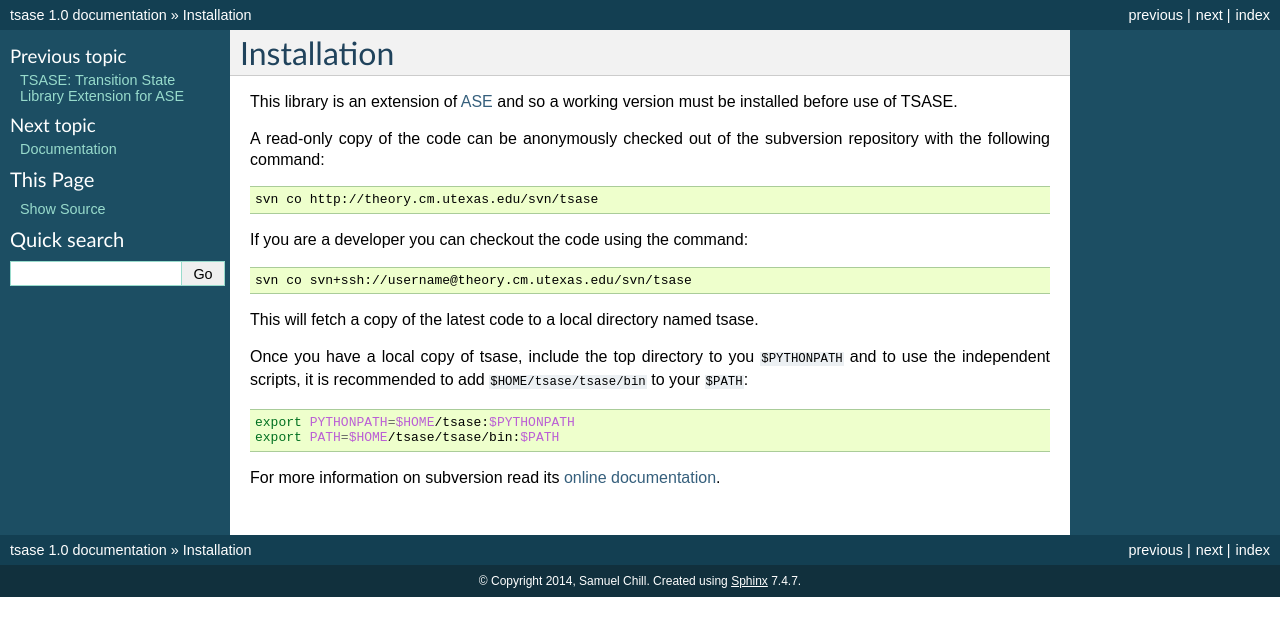
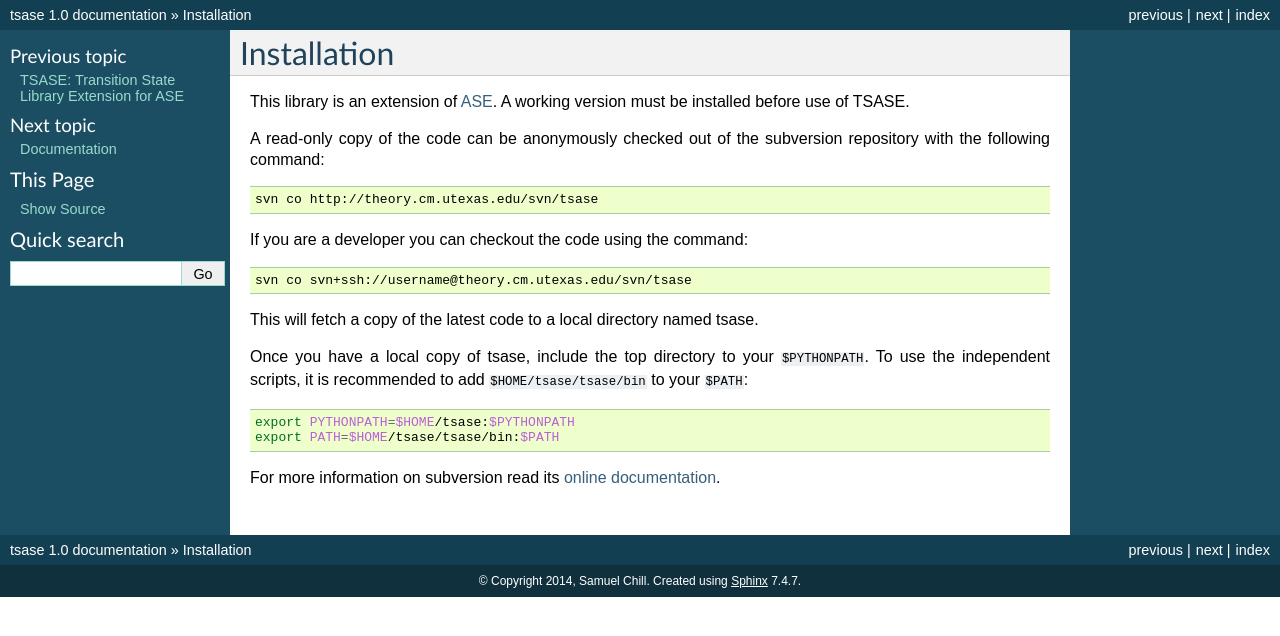
Before and after one commit to HaoLiSky/TSASE, a Sphinx documentation site: the page built from docs/installation.txt, in a window 1280 px wide. Shown: the top 636 px of the page. Built offline with Sphinx 7.4.7, drawn with Linux system fonts in a browser that asks for light colours; pages that are not in the unit, such as notebooks, are missing from menus.

Commit message:
docs updates

```diff
--- a/docs/installation.txt
+++ b/docs/installation.txt
@@ -5,14 +5,17 @@
 Installation
 ================================
 
-This library is an extension of `ASE`_ and so a working version must be installed before use of TSASE.
+This library is an extension of `ASE`_.
+A working version must be installed before use of TSASE.
 
-A read-only copy of the code can be anonymously checked out of the subversion
-repository with the following command:
+A read-only copy of the code can be anonymously checked out
+of the subversion repository with the following command:
+
 
 .. code-block:: sh
 
     svn co http://theory.cm.utexas.edu/svn/tsase
+
 
 If you are a developer you can checkout the code using the command:
 
@@ -22,7 +25,9 @@ If you are a developer you can checkout the code using the command:
 
 This will fetch a copy of the latest code to a local directory named tsase.
 
-Once you have a local copy of tsase, include the top directory to you ``$PYTHONPATH`` and to use the independent scripts, it is recommended to add ``$HOME/tsase/tsase/bin`` to your ``$PATH``:
+Once you have a local copy of tsase, include the top directory to your ``$PYTHONPATH``.
+To use the independent scripts, it is recommended to add ``$HOME/tsase/tsase/bin`` to your ``$PATH``:
+
 
 .. code-block:: sh
 
@@ -30,6 +35,7 @@ Once you have a local copy of tsase, include the top directory to you ``$PYTHONP
     export PATH=$HOME/tsase/tsase/bin:$PATH
 
 
+
 For more information on subversion read its `online documentation`_.
 
 .. _ASE: https://wiki.fysik.dtu.dk/ase/overview.html
```
Also changed, not shown: docs/potential.txt (deleted, +0 -65 lines), 6 other files.
